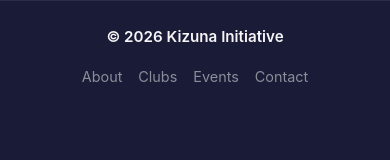
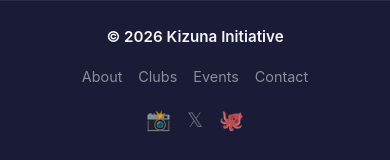
Before and after one commit to nitrimandylis/kizuna, a Flask app: page /about in a window 390 px wide. Shown: the part 1083-1243 px from the top of the page. Before the commit the page ends 1165 px from the top, so only its background shows below. Run offline with Flask 3, Linux system fonts and the light colour scheme; some libraries are stand-ins or nearby versions.

Commit message:
feat: add social media links to footer
- Add Instagram, Twitter/X, and GitHub links with emoji icons
- Add hover effects on social links
- Responsive centering on mobile

```diff
--- a/static/css/style.css
+++ b/static/css/style.css
@@ -876,6 +876,7 @@ main {
     display: flex;
     justify-content: space-between;
     align-items: center;
+    gap: 2rem;
 }
 
 .footer-brand {
@@ -896,6 +897,24 @@ main {
 
 .footer-links a:hover {
     color: var(--text);
+}
+
+.footer-social {
+    display: flex;
+    align-items: center;
+    gap: 1rem;
+}
+
+.social-link {
+    font-size: 1.25rem;
+    color: var(--text-muted);
+    transition: all 0.2s ease;
+    opacity: 0.7;
+}
+
+.social-link:hover {
+    color: var(--primary);
+    opacity: 1;
 }
 
 /* ═════════════════════════════════════════════════════════════════════════
@@ -974,6 +993,10 @@ main {
         flex-wrap: wrap;
         justify-content: center;
         gap: 1rem;
+    }
+
+    .footer-social {
+        justify-content: center;
     }
 }
 
--- a/templates/base.html
+++ b/templates/base.html
@@ -84,6 +84,11 @@
                     <a href="{{ url_for('events.index') }}">Events</a>
                     <a href="mailto:kizuna@cgs.gr">Contact</a>
                 </div>
+                <div class="footer-social">
+                    <a href="https://instagram.com/kizuna" class="social-link" aria-label="Instagram" target="_blank" rel="noopener">📸</a>
+                    <a href="https://twitter.com/kizuna" class="social-link" aria-label="Twitter" target="_blank" rel="noopener">𝕏</a>
+                    <a href="https://github.com/kizuna" class="social-link" aria-label="GitHub" target="_blank" rel="noopener">🐙</a>
+                </div>
             </div>
         </footer>
     </div>
```
